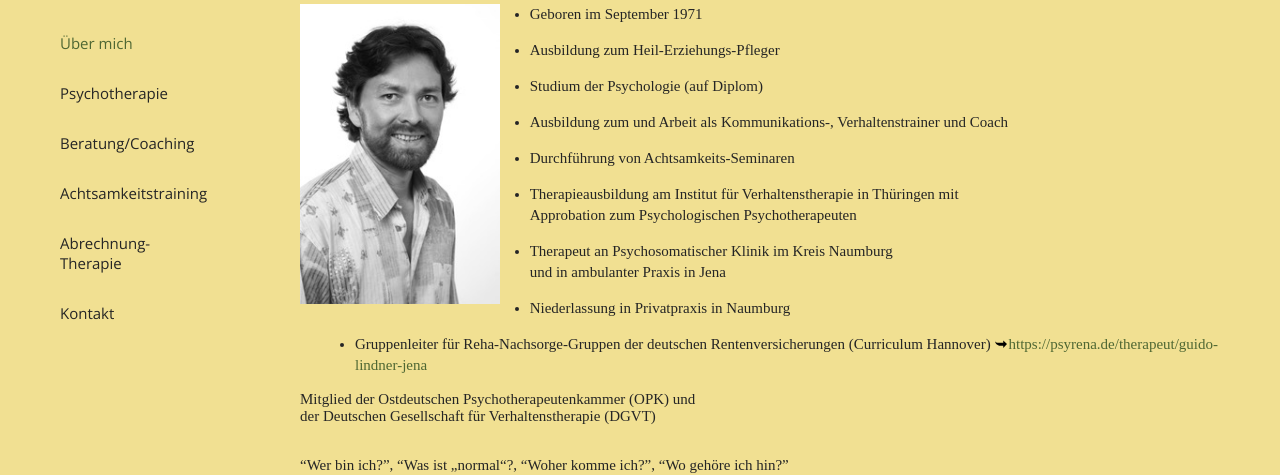
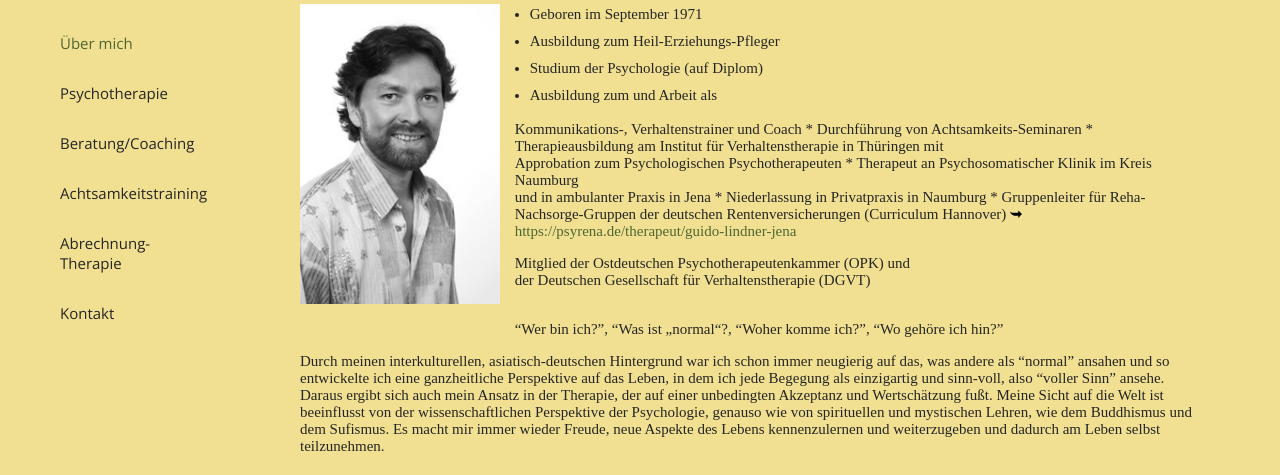
Before and after one commit to GuidosHomepageTeam/guidoPage, a plain HTML site: page ueber-mich/index.html in a window 1280 px wide. Shown: the part 327-802 px from the top of the page. Drawn offline with nearby package versions, Linux system fonts and the light colour scheme; a web font is replaced by a local one.

Commit message:
Deploy from Forestry.io

```diff
--- a/ueber-mich/index.html
+++ b/ueber-mich/index.html
@@ -16,17 +16,9 @@
   <link href="/style.min.css" rel="stylesheet" />
 
   <meta property="og:title" content="Über mich" />
-<meta property="og:description" content="Geboren im September 1971
- Ausbildung zum Heil-Erziehungs-Pfleger
- Studium der Psychologie (auf Diplom)
- Ausbildung zum und Arbeit als Kommunikations-, Verhaltenstrainer und Coach
- Durchführung von Achtsamkeits-Seminaren
- Therapieausbildung am Institut für Verhaltenstherapie in Thüringen mit
-Approbation zum Psychologischen Psychotherapeuten
- Therapeut an Psychosomatischer Klinik im Kreis Naumburg
-und in ambulanter Praxis in Jena
- Niederlassung in Privatpraxis in Naumburg
- Gruppenleiter für Reha-Nachsorge-Gruppen der deutschen Rentenversicherungen (Curriculum Hannover) https://psyrena." />
+<meta property="og:description" content="Geboren im September 1971 Ausbildung zum Heil-Erziehungs-Pfleger Studium der Psychologie (auf Diplom) Ausbildung zum und Arbeit als  Kommunikations-, Verhaltenstrainer und Coach * Durchführung von Achtsamkeits-Seminaren * Therapieausbildung am Institut für Verhaltenstherapie in Thüringen mit
+Approbation zum Psychologischen Psychotherapeuten * Therapeut an Psychosomatischer Klinik im Kreis Naumburg
+und in ambulanter Praxis in Jena * Niederlassung in Privatpraxis in Naumburg * Gruppenleiter für Reha-Nachsorge-Gruppen der deutschen Rentenversicherungen (Curriculum Hannover) https://psyrena.de/therapeut/guido-lindner-jena" />
 <meta property="og:type" content="article" />
 <meta property="og:url" content="http://therapie-lindner.de/ueber-mich/" />
 
@@ -82,26 +74,20 @@ und in ambulanter Praxis in Jena
     <p><img src="/images/portrait.jpg" alt="Guido Lindner" title="Portrait von Guido Lindner" /></p>
 
 <ul>
-<li><p>Geboren im September 1971</p></li>
+<li>Geboren im September 1971</li>
+<li>Ausbildung zum Heil-Erziehungs-Pfleger</li>
+<li>Studium der Psychologie (auf Diplom)</li>
+<li>Ausbildung zum und Arbeit als</li>
+</ul>
 
-<li><p>Ausbildung zum Heil-Erziehungs-Pfleger</p></li>
-
-<li><p>Studium der Psychologie (auf Diplom)</p></li>
-
-<li><p>Ausbildung zum und Arbeit als Kommunikations-, Verhaltenstrainer und Coach</p></li>
-
-<li><p>Durchführung von Achtsamkeits-Seminaren</p></li>
-
-<li><p>Therapieausbildung am Institut für Verhaltenstherapie in Thüringen mit<br />
-Approbation zum Psychologischen Psychotherapeuten</p></li>
-
-<li><p>Therapeut an Psychosomatischer Klinik im Kreis Naumburg<br> und in ambulanter Praxis in Jena</p></li>
-
-<li><p>Niederlassung in Privatpraxis in Naumburg</p></li>
-
-<li><p>Gruppenleiter für Reha-Nachsorge-Gruppen der deutschen Rentenversicherungen (Curriculum Hannover)
-<a href="https://psyrena.de/therapeut/guido-lindner-jena">https://psyrena.de/therapeut/guido-lindner-jena</a></p></li>
-</ul>
+<p>Kommunikations-, Verhaltenstrainer und Coach
+* Durchführung von Achtsamkeits-Seminaren
+* Therapieausbildung am Institut für Verhaltenstherapie in Thüringen mit<br />
+  Approbation zum Psychologischen Psychotherapeuten
+* Therapeut an Psychosomatischer Klinik im Kreis Naumburg<br> und in ambulanter Praxis in Jena
+* Niederlassung in Privatpraxis in Naumburg
+* Gruppenleiter für Reha-Nachsorge-Gruppen der deutschen Rentenversicherungen (Curriculum Hannover)
+  <a href="https://psyrena.de/therapeut/guido-lindner-jena">https://psyrena.de/therapeut/guido-lindner-jena</a></p>
 
 <p>Mitglied der Ostdeutschen Psychotherapeutenkammer (OPK) und<br />
 der Deutschen Gesellschaft für Verhaltenstherapie (DGVT)</p>
```
